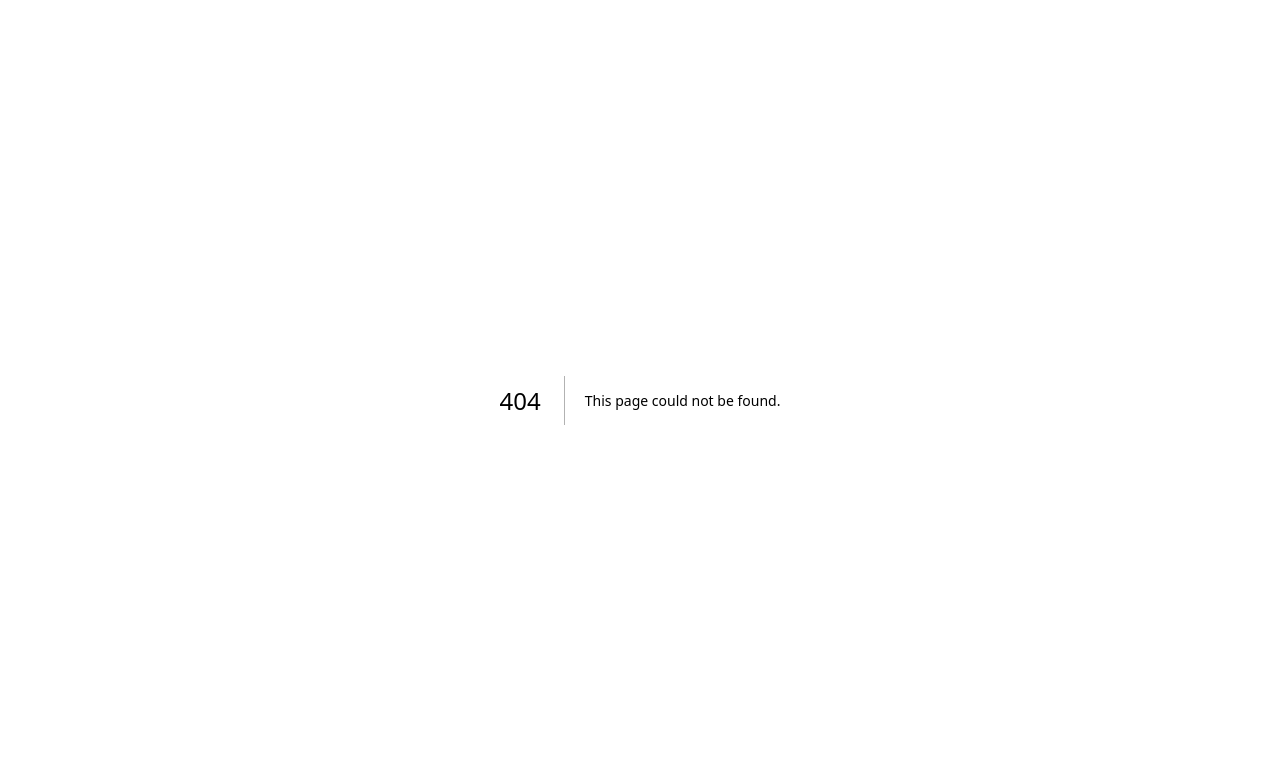
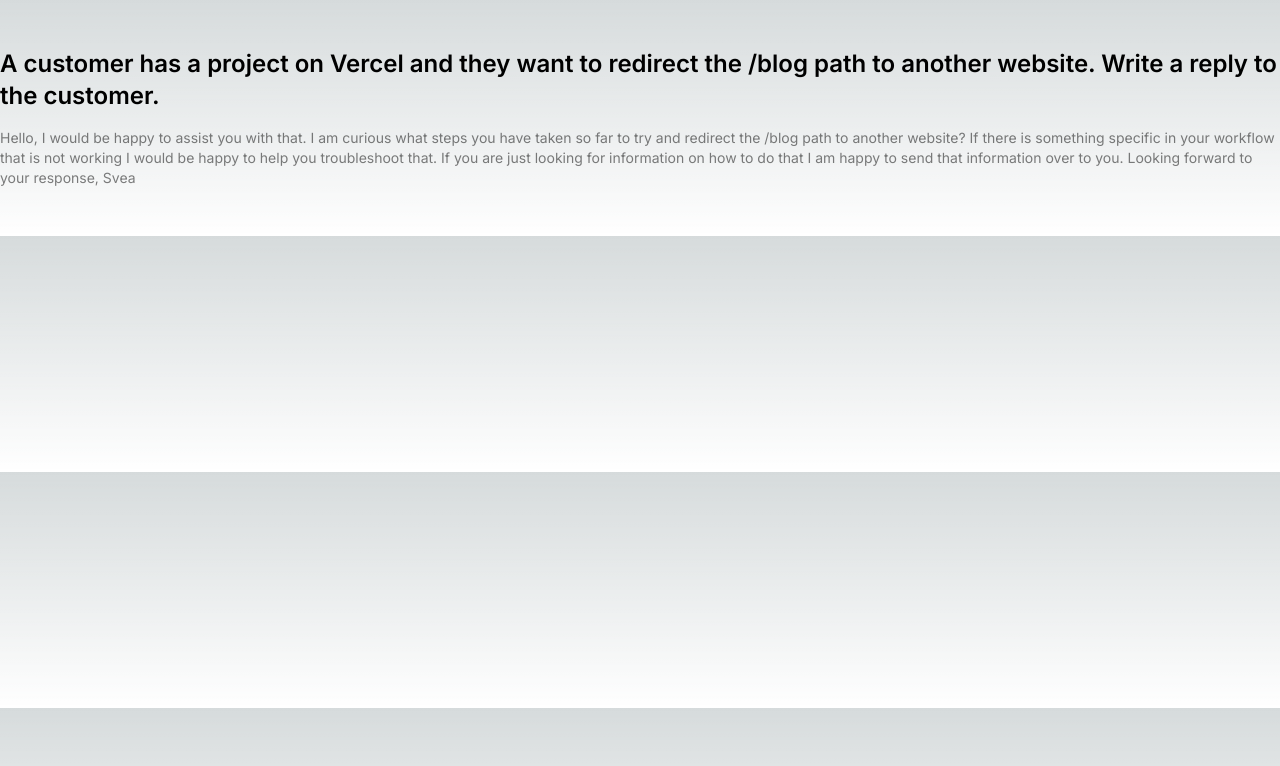
Before and after one commit to svealinnea/nextjs, a Next.js app: page /question4 in a window 1280 px wide. Before the commit this address had no page. Shown: the top 766 px of the page. Built offline with nearby package versions, Linux system fonts and the light colour scheme.

Commit message:
question 4 answer

```diff
--- a/app/globals.css
+++ b/app/globals.css
@@ -25,3 +25,7 @@
     )
     rgb(var(--background-start-rgb));
 }
+a:link {
+  background-color: transparent;
+  text-decoration: underline;
+}
--- a/app/page.tsx
+++ b/app/page.tsx
@@ -95,19 +95,70 @@
         </a>
 
         <a
-          href="https://vercel.com/new?utm_source=create-next-app&utm_medium=appdir-template&utm_campaign=create-next-app"
+          href="/question4"
           className="group rounded-lg border border-transparent px-5 py-4 transition-colors hover:border-gray-300 hover:bg-gray-100 hover:dark:border-neutral-700 hover:dark:bg-neutral-800/30"
           target="_blank"
           rel="noopener noreferrer"
         >
           <h2 className={`mb-3 text-2xl font-semibold`}>
-            Deploy{' '}
+            Question 4{' '}
             <span className="inline-block transition-transform group-hover:translate-x-1 motion-reduce:transform-none">
               -&gt;
             </span>
           </h2>
           <p className={`m-0 max-w-[30ch] text-sm opacity-50`}>
-            Instantly deploy your Next.js site to a shareable URL with Vercel.
+            Answers the fourth question in the interview process.
+          </p>
+        </a>
+
+        <a
+          href="/question5"
+          className="group rounded-lg border border-transparent px-5 py-4 transition-colors hover:border-gray-300 hover:bg-gray-100 hover:dark:border-neutral-700 hover:dark:bg-neutral-800/30"
+          target="_blank"
+          rel="noopener noreferrer"
+        >
+          <h2 className={`mb-3 text-2xl font-semibold`}>
+            Question 5{' '}
+            <span className="inline-block transition-transform group-hover:translate-x-1 motion-reduce:transform-none">
+              -&gt;
+            </span>
+          </h2>
+          <p className={`m-0 max-w-[30ch] text-sm opacity-50`}>
+            Answers the fifth question in the interview process.
+          </p>
+        </a>
+
+        <a
+          href="/question6"
+          className="group rounded-lg border border-transparent px-5 py-4 transition-colors hover:border-gray-300 hover:bg-gray-100 hover:dark:border-neutral-700 hover:dark:bg-neutral-800/30"
+          target="_blank"
+          rel="noopener noreferrer"
+        >
+          <h2 className={`mb-3 text-2xl font-semibold`}>
+            Question 6{' '}
+            <span className="inline-block transition-transform group-hover:translate-x-1 motion-reduce:transform-none">
+              -&gt;
+            </span>
+          </h2>
+          <p className={`m-0 max-w-[30ch] text-sm opacity-50`}>
+            Answers the sixth question in the interview process.
+          </p>
+        </a>
+
+        <a
+          href="/question7"
+          className="group rounded-lg border border-transparent px-5 py-4 transition-colors hover:border-gray-300 hover:bg-gray-100 hover:dark:border-neutral-700 hover:dark:bg-neutral-800/30"
+          target="_blank"
+          rel="noopener noreferrer"
+        >
+          <h2 className={`mb-3 text-2xl font-semibold`}>
+            Question 7{' '}
+            <span className="inline-block transition-transform group-hover:translate-x-1 motion-reduce:transform-none">
+              -&gt;
+            </span>
+          </h2>
+          <p className={`m-0 max-w-[30ch] text-sm opacity-50`}>
+            Answers the seventh question in the interview process.
           </p>
         </a>
       </div>
--- /dev/null
+++ b/app/question4/page.tsx
@@ -0,0 +1,24 @@
+export default function Page() {
+  return (
+    <div className="container mx-auto py-12">
+      <h1 className="text-2xl font-semibold mb-4">
+      A customer has a project on Vercel and they want to redirect the /blog path to another website. Write a reply to the customer.
+      </h1>
+      <p className="text-sm opacity-50">
+        Hello,
+
+        I would be happy to assist you with that.
+
+        I am curious what steps you have taken so far to try and redirect the /blog path to another website?
+
+        If there is something specific in your workflow that is not working I would be happy to help you troubleshoot that.
+
+        If you are just looking for information on how to do that I am happy to send that information over to you.
+
+        Looking forward to your response,
+
+        Svea
+      </p>
+    </div>
+  )
+}
```
